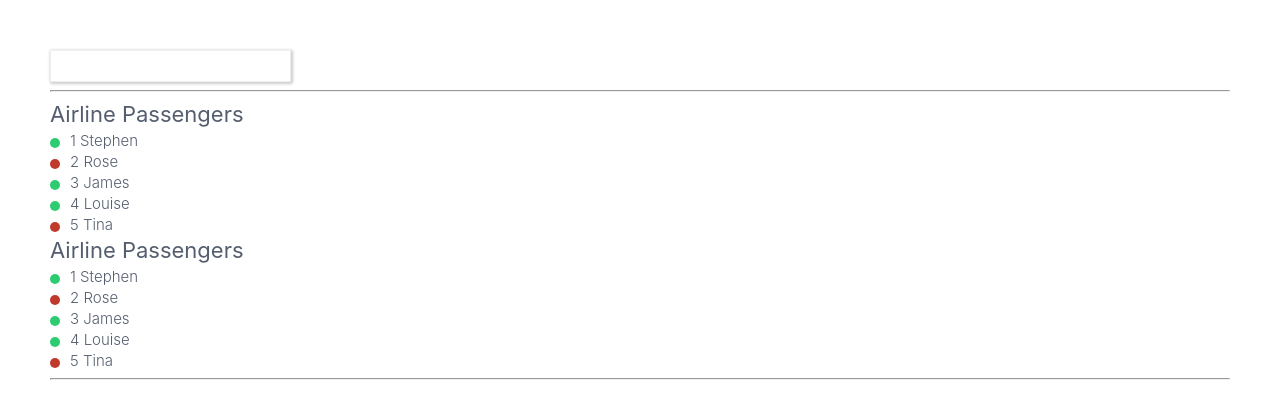
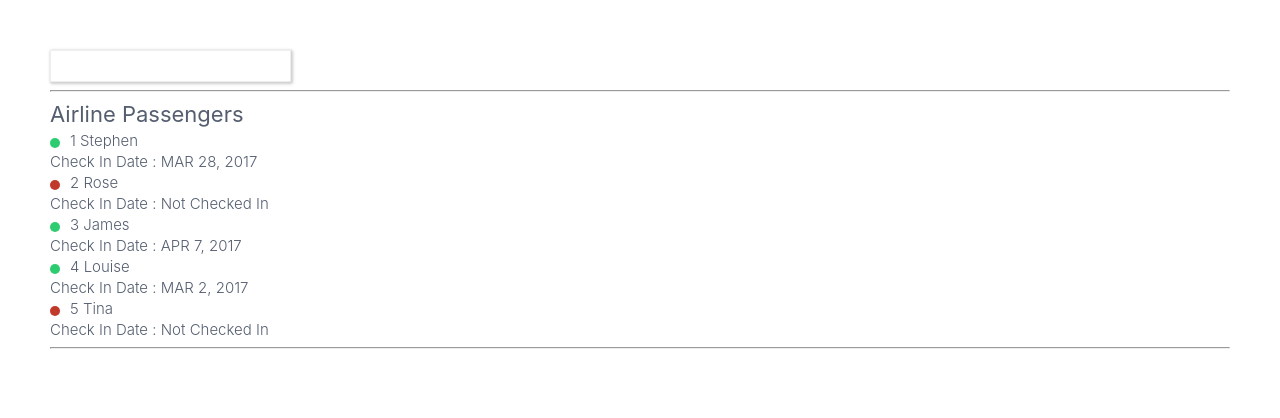
Before and after one commit to siddhant1/angular-fundamentals, an Angular app in the folder angular-fundamentals/: page / in a window 1280 px wide. Shown: the top 418 px of the page. Built offline with nearby package versions, Linux system fonts and the light colour scheme.

Commit message:
pipe and pipe chaining

```diff
--- a/angular-fundamentals/src/app/app.component.html
+++ b/angular-fundamentals/src/app/app.component.html
@@ -14,14 +14,14 @@
   </ng-template>
   <div *ngIf="name.length > 2">Searching for ...{{ name }}</div>
   <div class="app">
-    <hr>
-    <h3>Airline Passengers</h3>
-    <ul>
+    <hr />
+    <!-- <h3>Airline Passengers</h3> -->
+    <!-- <ul>
       <li *ngFor="let passenger of passengers; let i = index">
         <span [class.checked-in]="passenger.checkedIn" class="status"> </span>
         {{ i + 1 }} {{ passenger.fullname }}
       </li>
-    </ul>
+    </ul> -->
   </div>
   <div class="app">
     <h3>Airline Passengers</h3>
@@ -35,6 +35,14 @@
           class="status"
         ></span>
         {{ i + 1 }} {{ passenger.fullname }}
+        <div class="date">
+          Check In Date :
+          {{
+            passenger.checkInDate
+              ? (passenger.checkInDate | date | uppercase)
+              : "Not Checked In"
+          }}
+        </div>
       </li>
     </ul>
   </div>
--- a/angular-fundamentals/src/app/app.component.ts
+++ b/angular-fundamentals/src/app/app.component.ts
@@ -4,6 +4,7 @@ interface Passenger {
   id: number;
   fullname: string;
   checkedIn: boolean;
+  checkInDate?: number;
 }
 @Component({
   selector: "app-root",
@@ -16,27 +17,32 @@ export class AppComponent {
     {
       id: 1,
       fullname: "Stephen",
-      checkedIn: true
+      checkedIn: true,
+      checkInDate: 1490742000000
     },
     {
       id: 2,
       fullname: "Rose",
-      checkedIn: false
+      checkedIn: false,
+      checkInDate: null
     },
     {
       id: 3,
       fullname: "James",
-      checkedIn: true
+      checkedIn: true,
+      checkInDate: 1491606000000
     },
     {
       id: 4,
       fullname: "Louise",
-      checkedIn: true
+      checkedIn: true,
+      checkInDate: 1488412800000
     },
     {
       id: 5,
       fullname: "Tina",
-      checkedIn: false
+      checkedIn: false,
+      checkInDate: null
     }
   ];
   handleChange(value: String) {
```
